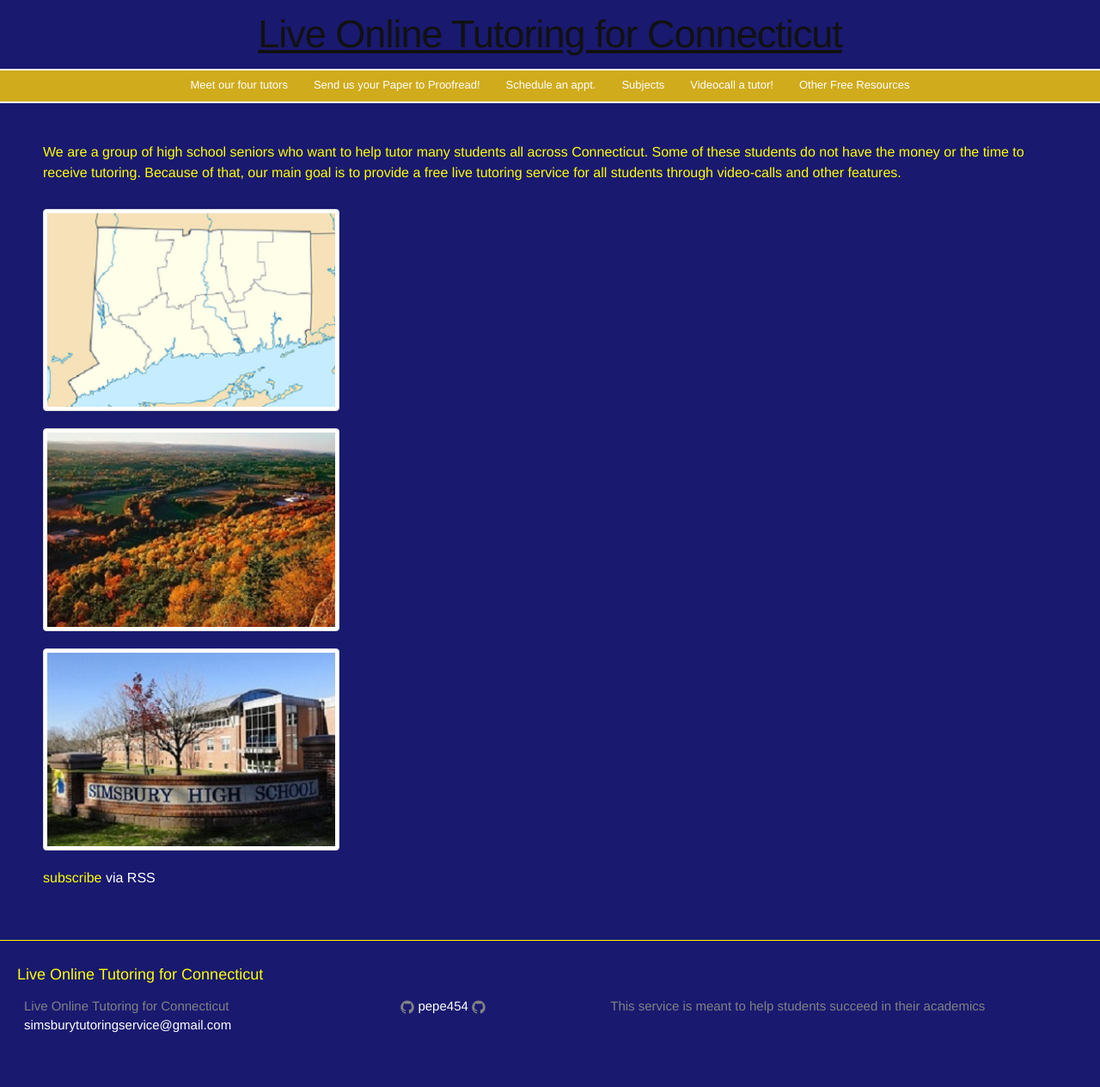
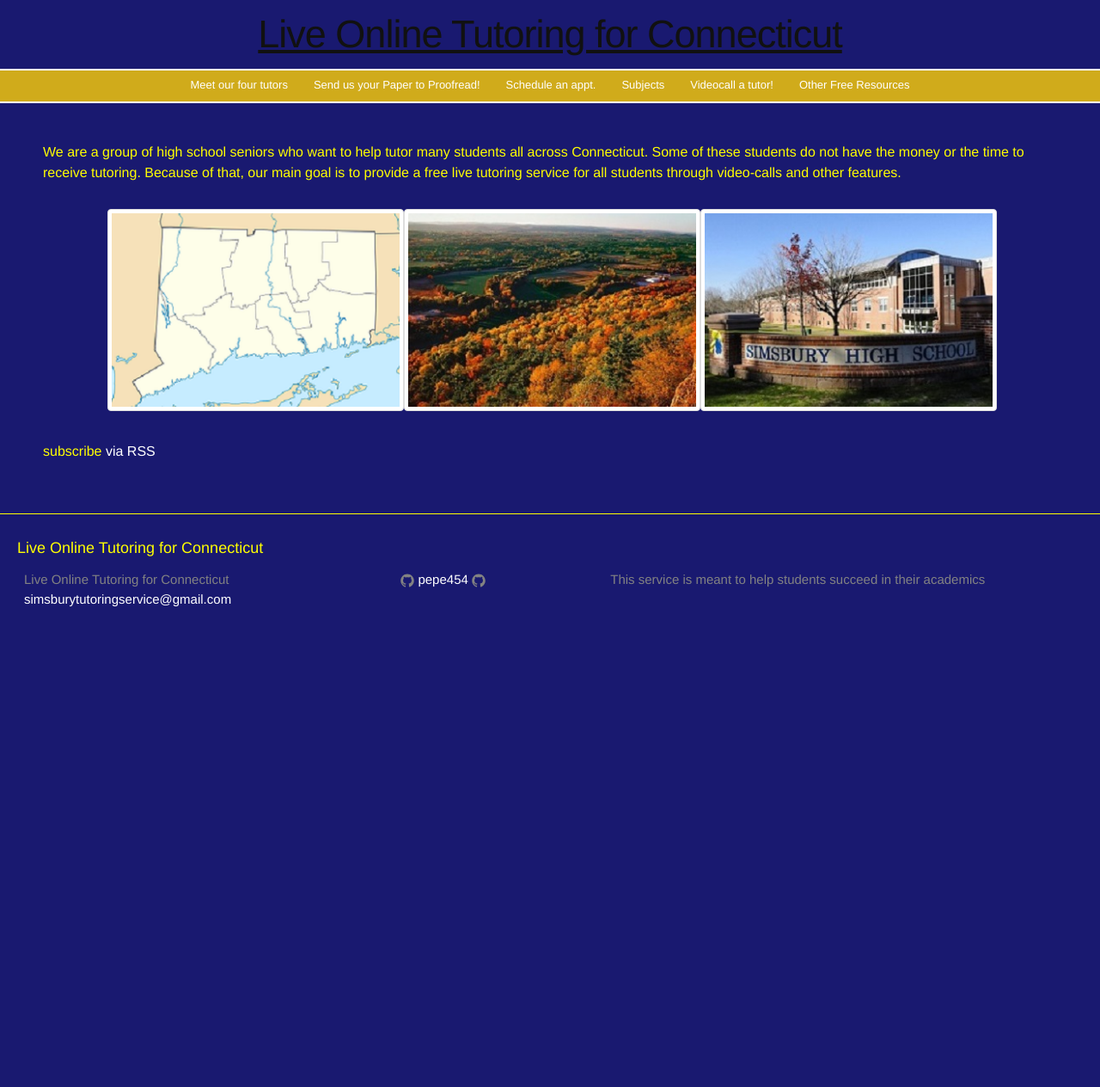
Before and after one commit to pepe454/pepe454.github.io, a Jekyll site: the page built from index.html, in a window 1280 px wide. Shown: the whole page at 86% size. Built offline with Jekyll 4.4.1, drawn with Linux system fonts in a browser that asks for light colours; the list of posts is cut into pages by our own code; after the commit the page ends 900 px from its top, so only the background shows below that.

Commit message:
Update index.html

```diff
--- a/index.html
+++ b/index.html
@@ -32,7 +32,7 @@ layout: default
     </li>
   </ul>
 
-  <div class="gallery">
+  <div class="gallery-row">
       <figure class="gallery-item">
         <img class="thumbnail" width= "345px" src="https://github.com/pepe454/pepe454.github.io/blob/master/2000px-USA_Connecticut_location_map.svg%20(1).jpg?raw=true">
       </figure>
```
